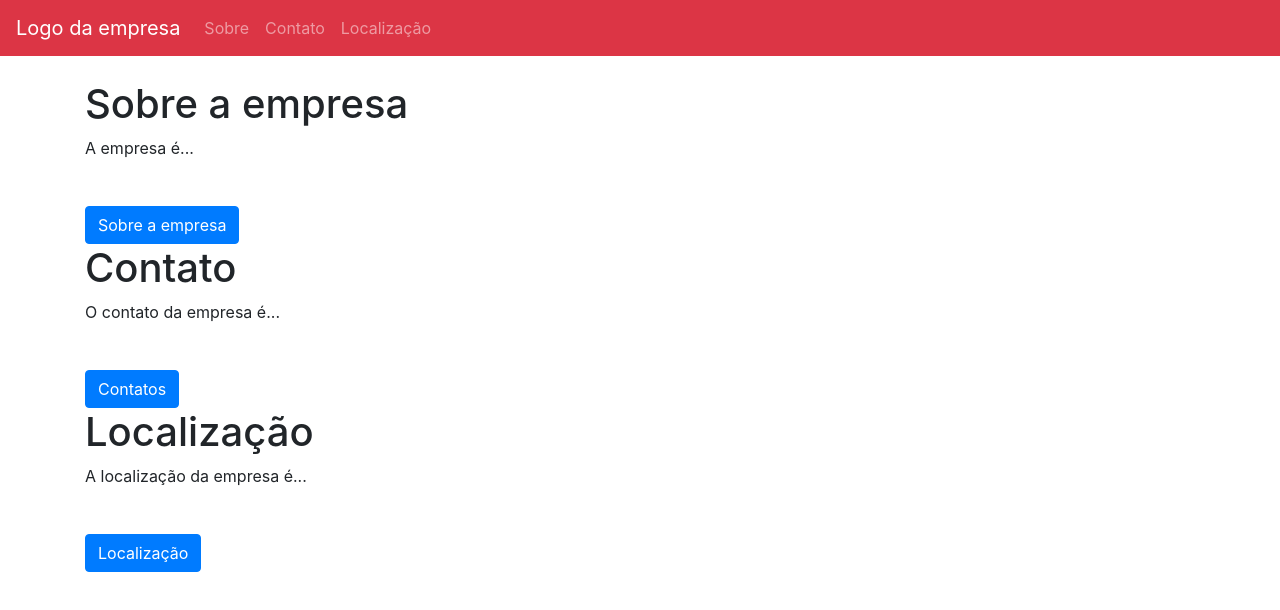
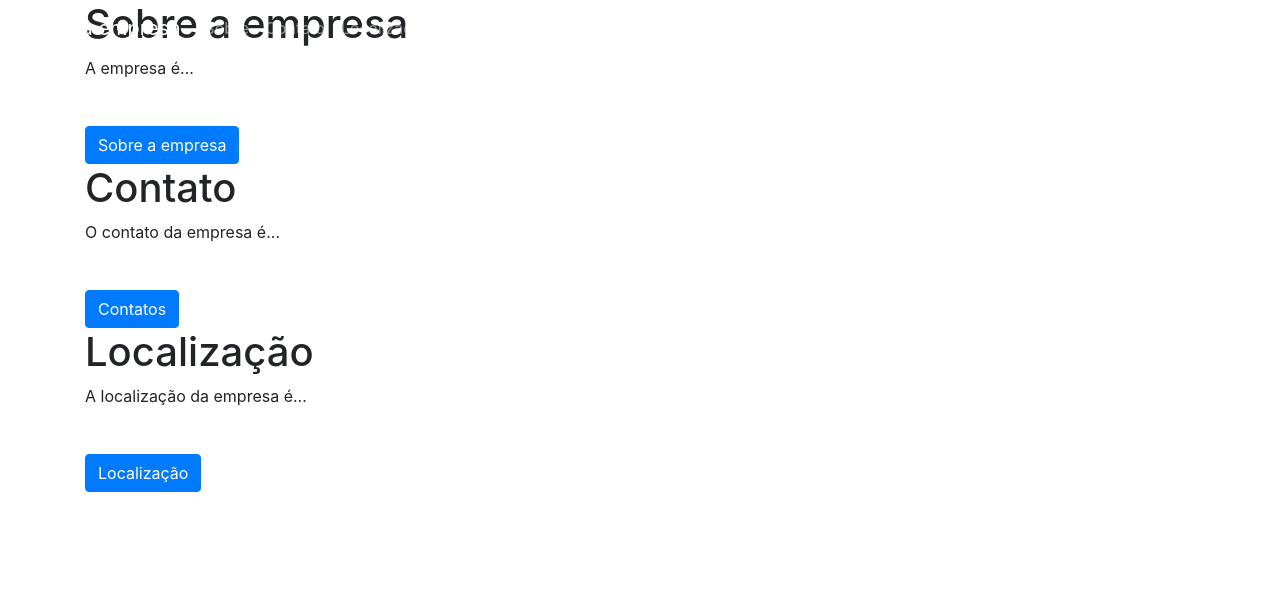
Before and after one commit to LFSC1400/Portf-lio, a plain HTML site: page 15-04/index.html in a window 1280 px wide. Drawn offline with nearby package versions, Linux system fonts and the light colour scheme; files that its build step writes are made by us from their sources; a script that the page names is missing.

Commit message:
Update index.html

```diff
--- a/15-04/index.html
+++ b/15-04/index.html
@@ -11,7 +11,7 @@
 </head>
 
 <body>
-    <nav class="navbar navbar-expand-lg navbar-dark bg-danger mb-4">
+    <nav class="navbar navbar-expand-lg navbar-dark fixed-top">
         <a class="navbar-brand" href="#home">Logo da empresa</a>
         <button class="navbar-toggler" type="button" data-toggle="collapse" data-target="#navbarNav"
             aria-controls="navbarNav" aria-expanded="false" aria-label="Alterna navegação">
```
